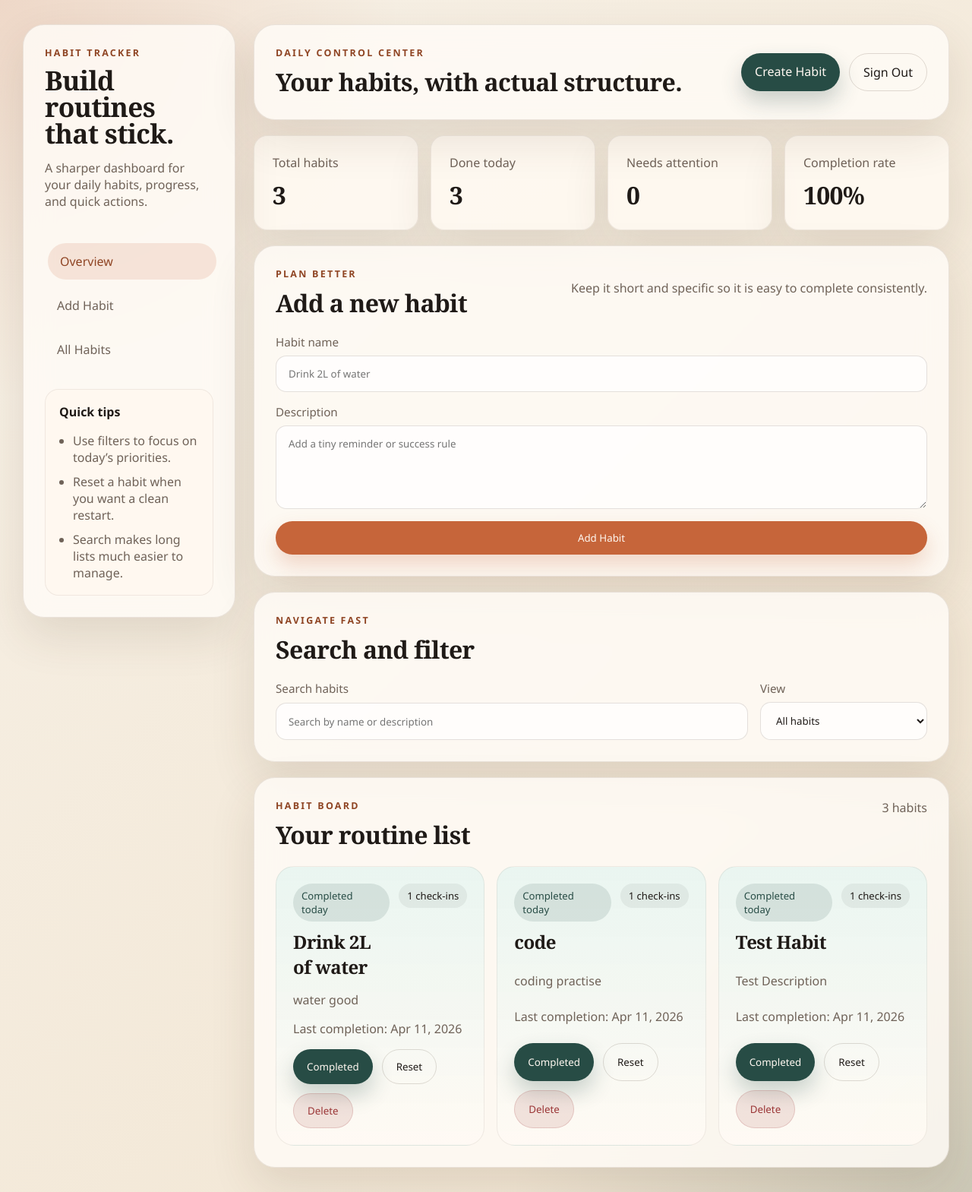
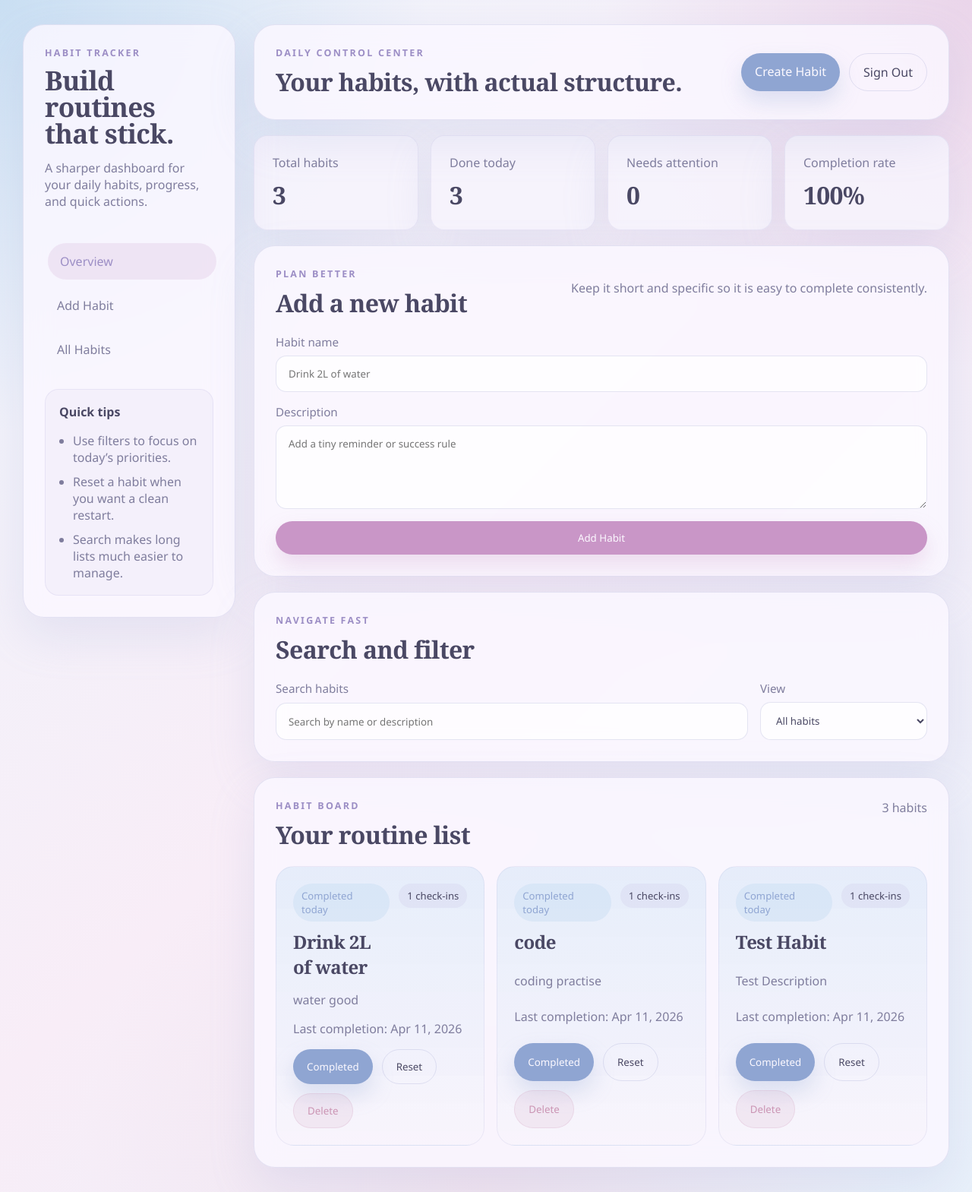
Before and after one commit to HarshithaYadavalli/Habit-Tracker, a FastAPI app: page /dashboard in a window 1280 px wide. Shown: the whole page at 76% size. Run offline with FastAPI, Linux system fonts and the light colour scheme; data comes from the database, SQL or seed files in the repository; both versions use the stored data as it was after the commit.

Commit message:
UI changes

```diff
--- a/static/styles.css
+++ b/static/styles.css
@@ -1,16 +1,16 @@
 :root {
-    --bg: #f5efe6;
-    --bg-strong: #e7d6bf;
-    --surface: rgba(255, 252, 247, 0.82);
-    --surface-strong: #fffaf2;
-    --text: #1f1a17;
-    --muted: #6f6258;
-    --line: rgba(91, 67, 47, 0.12);
-    --primary: #c6653a;
-    --primary-deep: #8f4524;
-    --accent: #274c45;
-    --danger: #9b3737;
-    --shadow: 0 24px 60px rgba(77, 50, 21, 0.12);
+    --bg: #edf4fb;
+    --bg-strong: #d9e6f3;
+    --surface: rgba(251, 247, 255, 0.84);
+    --surface-strong: #f8f2fb;
+    --text: #4a4864;
+    --muted: #7f7d9d;
+    --line: rgba(146, 152, 201, 0.22);
+    --primary: #c996c7;
+    --primary-deep: #9c8ec5;
+    --accent: #8fa5d2;
+    --danger: #cb95b4;
+    --shadow: 0 24px 60px rgba(152, 161, 210, 0.18);
     --radius-lg: 28px;
     --radius-md: 18px;
     --radius-sm: 12px;
@@ -31,9 +31,10 @@ body {
     color: var(--text);
     font-family: var(--font-body);
     background:
-        radial-gradient(circle at top left, rgba(198, 101, 58, 0.18), transparent 26%),
-        radial-gradient(circle at bottom right, rgba(39, 76, 69, 0.18), transparent 30%),
-        linear-gradient(135deg, #f7f1e7 0%, #f1e4d0 100%);
+        radial-gradient(circle at top left, rgba(171, 204, 235, 0.55), transparent 28%),
+        radial-gradient(circle at top right, rgba(201, 150, 199, 0.28), transparent 24%),
+        radial-gradient(circle at bottom center, rgba(242, 206, 221, 0.35), transparent 32%),
+        linear-gradient(135deg, #eef5fc 0%, #f8edf7 50%, #e8f0fa 100%);
 }
 
 a {
@@ -143,8 +144,8 @@ span {
     padding: 7px 12px;
     font-size: 0.8rem;
     color: var(--accent);
-    background: rgba(39, 76, 69, 0.12);
-    border: 1px solid rgba(39, 76, 69, 0.16);
+    background: rgba(171, 204, 235, 0.28);
+    border: 1px solid rgba(143, 165, 210, 0.24);
 }
 
 .auth-showcase {
@@ -156,8 +157,8 @@ span {
 .showcase-card {
     padding: 22px 24px;
     border-radius: 24px;
-    background: rgba(255, 248, 239, 0.78);
-    border: 1px solid rgba(198, 101, 58, 0.12);
+    background: rgba(247, 241, 251, 0.84);
+    border: 1px solid rgba(201, 150, 199, 0.18);
 }
 
 .showcase-card strong {
@@ -188,11 +189,11 @@ span {
 .showcase-lines span {
     display: block;
     height: 1px;
-    background: linear-gradient(90deg, transparent, rgba(63, 45, 30, 0.18), transparent);
+    background: linear-gradient(90deg, transparent, rgba(156, 142, 197, 0.35), transparent);
 }
 
 .showcase-card.is-accent {
-    background: linear-gradient(135deg, rgba(39, 76, 69, 0.12), rgba(255, 248, 239, 0.8));
+    background: linear-gradient(135deg, rgba(171, 204, 235, 0.34), rgba(245, 230, 244, 0.82));
 }
 
 .auth-form,
@@ -215,8 +216,8 @@ input,
 textarea,
 select {
     width: 100%;
-    border: 1px solid rgba(63, 45, 30, 0.14);
-    background: rgba(255, 255, 255, 0.72);
+    border: 1px solid rgba(146, 152, 201, 0.24);
+    background: rgba(255, 255, 255, 0.68);
     color: var(--text);
     border-radius: 14px;
     padding: 14px 16px;
@@ -232,8 +233,8 @@ textarea {
 input:focus,
 textarea:focus,
 select:focus {
-    border-color: rgba(198, 101, 58, 0.65);
-    box-shadow: 0 0 0 4px rgba(198, 101, 58, 0.12);
+    border-color: rgba(201, 150, 199, 0.72);
+    box-shadow: 0 0 0 4px rgba(171, 204, 235, 0.22);
     transform: translateY(-1px);
 }
 
@@ -243,10 +244,10 @@ button {
     border-radius: 999px;
     padding: 13px 18px;
     background: var(--primary);
-    color: #fff8f1;
+    color: #fcf9ff;
     cursor: pointer;
     transition: transform 0.2s ease, box-shadow 0.2s ease, background 0.2s ease;
-    box-shadow: 0 14px 28px rgba(198, 101, 58, 0.24);
+    box-shadow: 0 14px 28px rgba(201, 150, 199, 0.28);
 }
 
 .button:hover,
@@ -257,20 +258,20 @@ button:hover {
 
 .button-secondary {
     background: var(--accent);
-    box-shadow: 0 14px 28px rgba(39, 76, 69, 0.24);
+    box-shadow: 0 14px 28px rgba(143, 165, 210, 0.28);
 }
 
 .button-ghost {
     background: transparent;
     color: var(--text);
-    border: 1px solid rgba(63, 45, 30, 0.16);
+    border: 1px solid rgba(146, 152, 201, 0.24);
     box-shadow: none;
 }
 
 .button-danger {
-    background: rgba(155, 55, 55, 0.12);
+    background: rgba(203, 149, 180, 0.14);
     color: var(--danger);
-    border: 1px solid rgba(155, 55, 55, 0.18);
+    border: 1px solid rgba(203, 149, 180, 0.2);
     box-shadow: none;
 }
 
@@ -324,7 +325,7 @@ button:hover {
 
 .nav-link:hover,
 .nav-link.active {
-    background: rgba(198, 101, 58, 0.14);
+    background: rgba(201, 150, 199, 0.18);
     color: var(--primary-deep);
     transform: translateX(4px);
 }
@@ -332,8 +333,8 @@ button:hover {
 .sidebar-card {
     padding: 18px;
     border-radius: var(--radius-md);
-    background: rgba(255, 248, 239, 0.76);
-    border: 1px solid rgba(63, 45, 30, 0.08);
+    background: rgba(243, 238, 250, 0.8);
+    border: 1px solid rgba(146, 152, 201, 0.14);
 }
 
 .sidebar-label {
@@ -390,8 +391,8 @@ button:hover {
 .stat-card {
     padding: 24px;
     border-radius: var(--radius-md);
-    background: rgba(255, 250, 242, 0.88);
-    border: 1px solid rgba(63, 45, 30, 0.08);
+    background: rgba(247, 243, 252, 0.9);
+    border: 1px solid rgba(146, 152, 201, 0.14);
     box-shadow: var(--shadow);
 }
 
@@ -428,8 +429,8 @@ button:hover {
 .habit-card {
     padding: 22px;
     border-radius: 24px;
-    background: rgba(255, 250, 244, 0.92);
-    border: 1px solid rgba(63, 45, 30, 0.08);
+    background: rgba(248, 244, 252, 0.92);
+    border: 1px solid rgba(146, 152, 201, 0.14);
     display: grid;
     gap: 16px;
     transition: transform 0.25s ease, box-shadow 0.25s ease;
@@ -437,11 +438,11 @@ button:hover {
 
 .habit-card:hover {
     transform: translateY(-4px);
-    box-shadow: 0 24px 40px rgba(77, 50, 21, 0.12);
+    box-shadow: 0 24px 40px rgba(152, 161, 210, 0.2);
 }
 
 .habit-card.is-complete {
-    background: linear-gradient(180deg, rgba(233, 245, 240, 0.96), rgba(255, 250, 244, 0.92));
+    background: linear-gradient(180deg, rgba(229, 237, 250, 0.96), rgba(248, 244, 252, 0.92));
 }
 
 .habit-card-top {
@@ -466,22 +467,22 @@ button:hover {
 }
 
 .habit-status {
-    background: rgba(198, 101, 58, 0.1);
+    background: rgba(201, 150, 199, 0.16);
     color: var(--primary-deep);
 }
 
 .status-complete {
-    background: rgba(39, 76, 69, 0.12);
+    background: rgba(171, 204, 235, 0.24);
     color: var(--accent);
 }
 
 .status-pending {
-    background: rgba(198, 101, 58, 0.1);
+    background: rgba(201, 150, 199, 0.16);
     color: var(--primary-deep);
 }
 
 .habit-streak {
-    background: rgba(31, 26, 23, 0.06);
+    background: rgba(156, 142, 197, 0.1);
     color: var(--text);
     white-space: nowrap;
 }
@@ -495,7 +496,7 @@ button:hover {
 .empty-state {
     padding: 36px 24px;
     border-radius: var(--radius-md);
-    border: 1px dashed rgba(63, 45, 30, 0.2);
+    border: 1px dashed rgba(156, 142, 197, 0.28);
     text-align: center;
     color: var(--muted);
     margin-bottom: 16px;
```
Also changed, not shown: habits.db.
